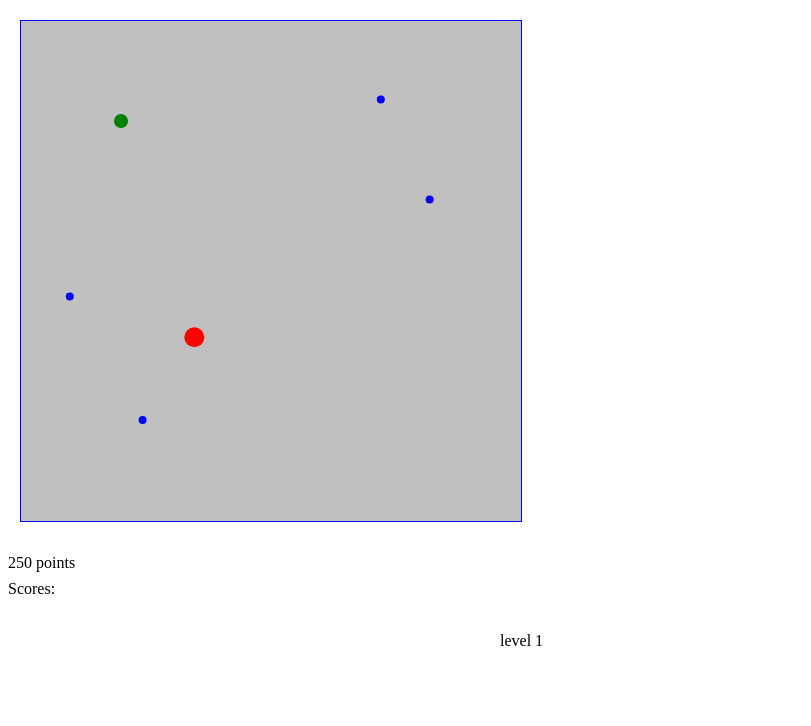
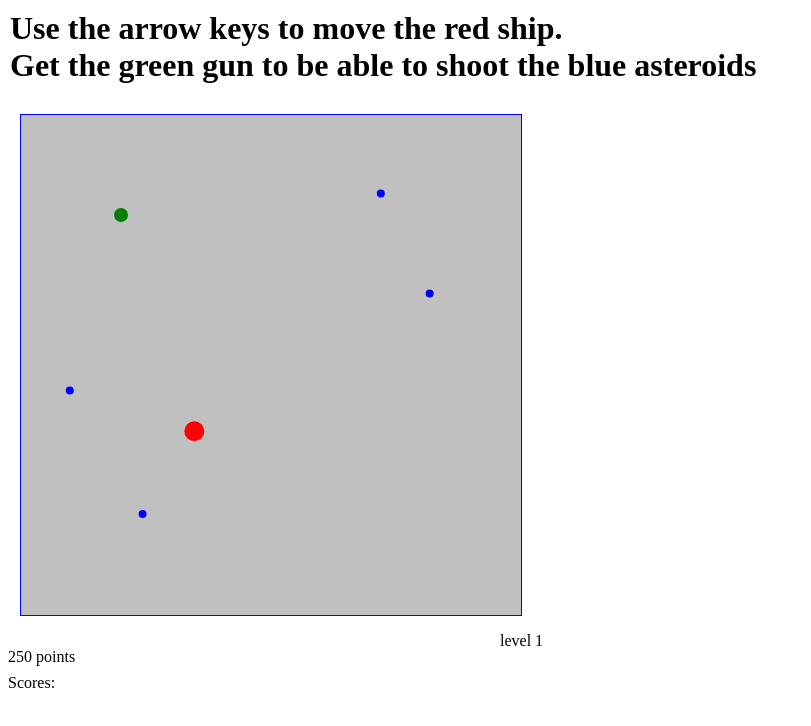
Before and after one commit to jmetsr/jmetsr.github.io, a plain HTML site: page index.html in a window 1280 px wide. Shown: the whole page, without its empty margins (0-811 px from the left). Drawn offline with Linux system fonts and the light colour scheme.

Commit message:
add instructions

```diff
--- a/index.html
+++ b/index.html
@@ -30,13 +30,17 @@
         margin: 20px;
         background: #C0C0C0;
       }
+      h1 {
+        margin: 10px;
+      }
 
     </style>
   </head>
 
   <body>
 
-
+  <h1>Use the arrow keys to move the red ship. <br>
+  Get the green gun to be able to shoot the blue asteroids</h1>
     <canvas width="500" height="500" id="canvas"></canvas>
     <script>
       var canvas = document.getElementById('canvas');
```
